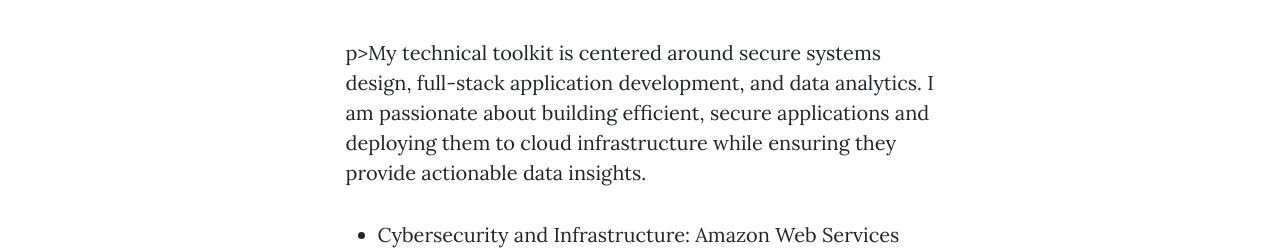
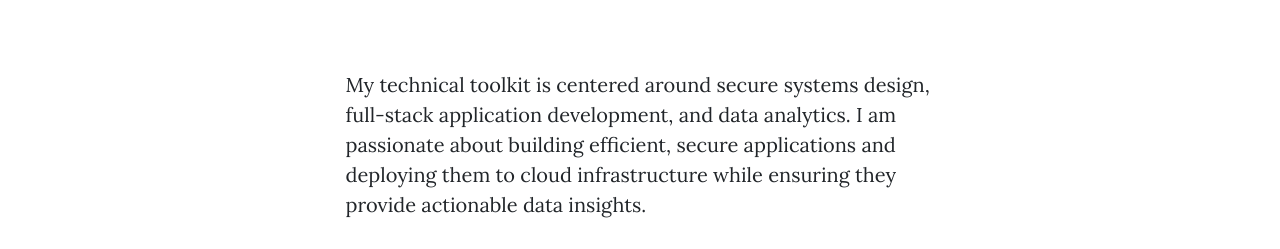
Before and after one commit to bjprice11/IS201, a plain HTML site: page Resume/Skills.html in a window 1280 px wide. Shown: the part 542-791 px from the top of the page. Drawn offline with nearby package versions, Linux system fonts and the light colour scheme.

Commit message:
changing again

```diff
--- a/Resume/Skills.html
+++ b/Resume/Skills.html
@@ -53,7 +53,7 @@
             <div class="container px-4 px-lg-5">
                 <div class="row gx-4 gx-lg-5 justify-content-center">
                     <div class="col-md-10 col-lg-8 col-xl-7">
-                        p>My technical toolkit is centered around secure systems design, full-stack application development, and data analytics. I am passionate about building efficient, secure applications and deploying them to cloud infrastructure while ensuring they provide actionable data insights.</p>
+                        <p>My technical toolkit is centered around secure systems design, full-stack application development, and data analytics. I am passionate about building efficient, secure applications and deploying them to cloud infrastructure while ensuring they provide actionable data insights.</p>
   <ul>
     <li>Cybersecurity and Infrastructure: Amazon Web Services (AWS), Linux administration, TCP/IP networking, cryptography, multi-factor authentication integration, vulnerability scanning using Nmap and Nessus, and Wireshark traffic analysis.</li>
     <li>Software Development: Python, Node.js, Express, Java, C#, React, JavaScript, HTML, CSS, and Bootstrap.</li>
```
